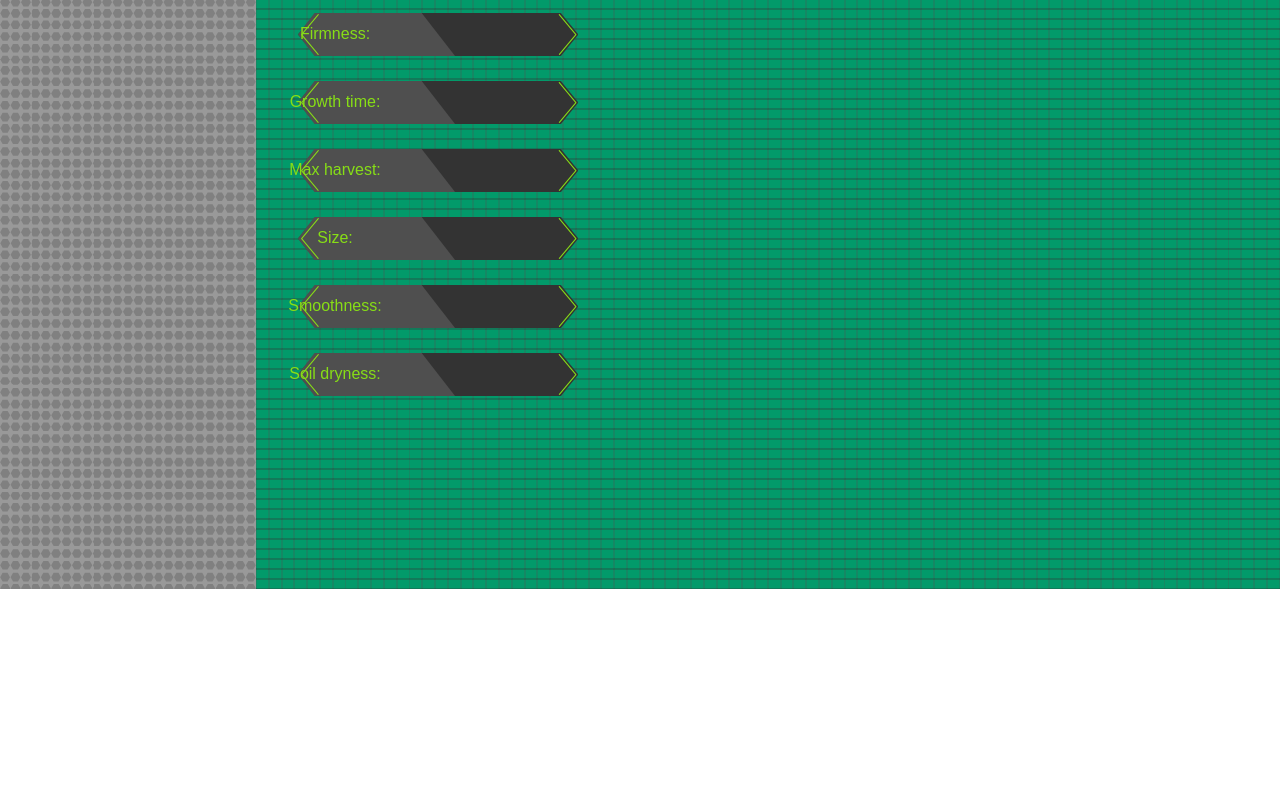
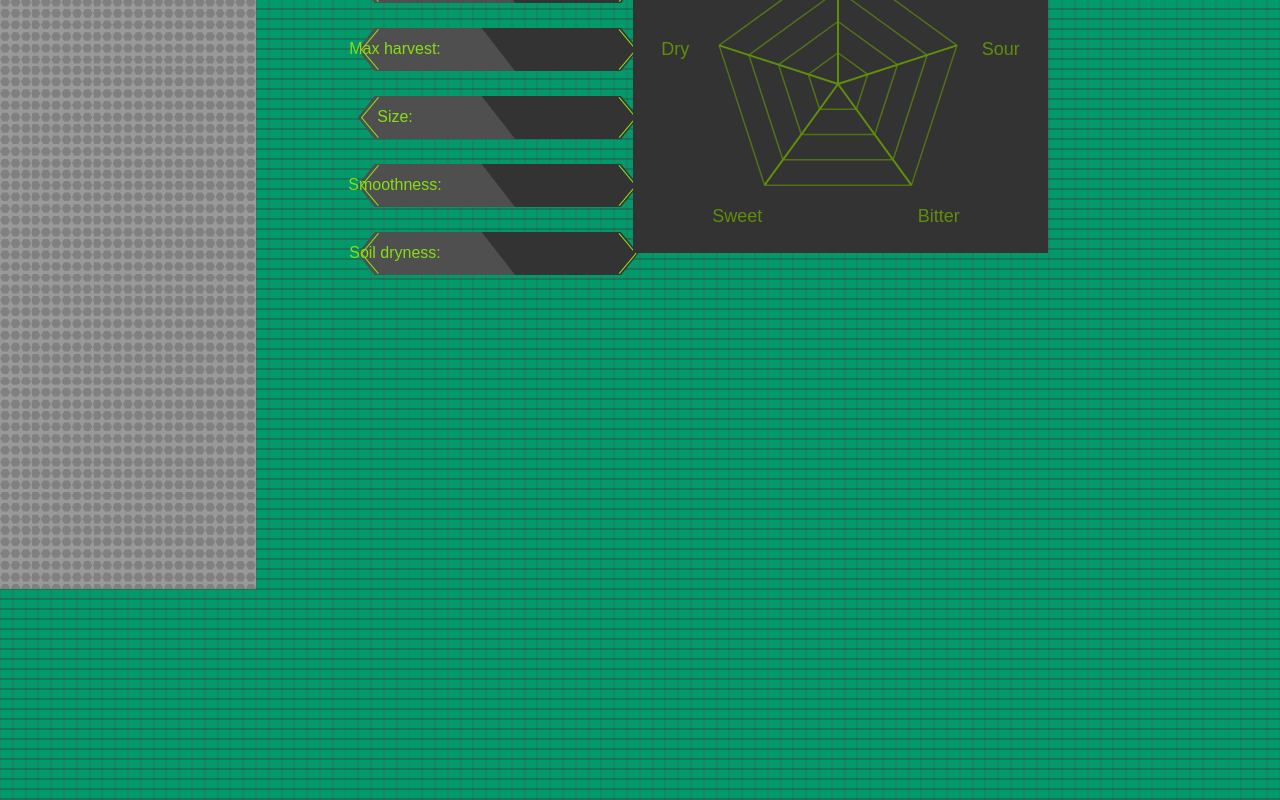
Before and after one commit to MaylinnK/Front-end-applications, a React (Create React App) app: page / in a window 1280 px wide. Shown: the part 211-1011 px from the top of the page. Before the commit the page ends 800 px from the top, so only its background shows below. Built offline with nearby package versions, Linux system fonts and the light colour scheme; no server answers.

Commit message:
Chart wordt nu ingeladen
Chart werkt, data nog niet

```diff
--- a/src/App.js
+++ b/src/App.js
@@ -174,7 +174,7 @@ export default function App() {
               </p>
             </article>
           </section>
-          {/* <RadarChart /> */}
+          <RadarChart />
           <div id="chart"></div>
         </main>
       </div>
--- a/src/components/Button.jsx
+++ b/src/components/Button.jsx
@@ -4,7 +4,7 @@ import BerryContext from "../providers/BerryContext";
 const Name = () => {
   let data = useContext(BerryContext);
   if (!data) {
-    return <h1>"hey"</h1>;
+    return <h1>Geen data in Button.jsx!</h1>;
   }
   return (
     <>
--- a/src/components/Radar.js
+++ b/src/components/Radar.js
@@ -4,10 +4,9 @@ import * as d3 from "d3";
 import { useContext } from "react";
 import BerryContext from "../providers/BerryContext";
 
-function BarChart({ id, options }) {
-    const d = useContext(BerryContext);
-    console.log("hey")
-    id = document.createElement('div');
+function RadarChart({ id, options, data }) {
+    data = useContext(BerryContext);
+    id = "#chart";
   const ref = useD3((svg) => {
     // Maakt een lijst van eigenschappen aan voor de chart om later gemakkelijk aanpassingen te maken.
     let cfg = {
@@ -46,9 +45,10 @@ function BarChart({ id, options }) {
       );
 
     // Maakt de vijfhoeken aan en positioneert ze in elkaar.
+    const lines = []
     for (let j = 0; j < cfg.levels; j++) {
       let levelFactor = cfg.factor * radius * ((j + 1) / cfg.levels);
-      g.selectAll(".levels")
+      lines.push(g.selectAll(".levels")
         .data(allAxis)
         .enter()
         .append("svg:line")
@@ -86,7 +86,8 @@ function BarChart({ id, options }) {
             ", " +
             (cfg.h / 2 - levelFactor) +
             ")"
-        );
+        )
+      )
     }
     let series = 0;
 
@@ -99,7 +100,7 @@ function BarChart({ id, options }) {
       .attr("className", "axis");
 
     //Maakt de axis lijnen aan.
-    axis
+    const axisses = axis
       .append("line")
       .attr("x1", cfg.w / 2)
       .attr("y1", cfg.h / 2)
@@ -118,7 +119,7 @@ function BarChart({ id, options }) {
       .style("stroke-width", "2px");
 
     // Voegt de labels toe aan de chart.
-    axis
+    const labels = axis
       .append("text")
       .attr("className", "legend")
       .text(function (d) {
@@ -148,15 +149,19 @@ function BarChart({ id, options }) {
         );
       });
 
+      if (!data) {
+        return <h1>Geen data in radar.js</h1>
+      }
+
     // Laadt alle data in de chart.
-    function loadData(berry, tooltip, dataValues, potencyData, z) {
+    function loadData(d, berry, tooltip, dataValues, potencyData, z) {
       // Delete huidige data in de chart.
       d3.selectAll(".poly").remove();
       // Haalt de id op van de geselecteerde radiobutton.
       berry = document.querySelector('input[type="radio"]:checked').id;
       dataValues = [];
       potencyData = [];
-      potencyData.push(d[berry].flavors);
+      potencyData.push(data[berry].flavors);
       // Loopt door de potencies heen en zet deze om naar coordinaten op de chart.
       potencyData.forEach(function (y, x) {
         g.selectAll(".nodes").data(y, (j, i) => {
@@ -176,7 +181,7 @@ function BarChart({ id, options }) {
       });
 
       // Gebruikt de coordinaten om de radar op de chart te zetten.
-      g.selectAll(".area")
+      const dataArea = g.selectAll(".area")
         .data([dataValues])
         .join(function (enter) {
           return (
@@ -218,9 +223,10 @@ function BarChart({ id, options }) {
       // Maakt cirkels aan per hoek om de potency te kunnen zien.
       tooltip = d3.select("body").append("div").attr("className", "toolTip");
       potencyData = [potencyData];
+      const cirkels = []
       // Haalt weer de potency data op en en zet deze om naar coordinaten.
       potencyData[0].forEach(function (y, x) {
-        g.selectAll(".nodes")
+        cirkels.push(g.selectAll(".nodes")
           .data(y)
           .enter()
           .append("svg:circle")
@@ -275,29 +281,52 @@ function BarChart({ id, options }) {
           })
           .on("mouseout", function (d) {
             tooltip.style("display", "none");
-          });
+          })
+        )
         series++;
       });
+
+      // svg.select(".lines").call(lines);
+      // svg.select(".axisses").call(axisses);
+      // svg.select(".labels").call(labels);
+      // svg.select(".plot-area").call(dataArea);
     }
 
-    // Laadt overige data in in de browser.
-    function textData(berry) {
-      berry = document.querySelector('input[type="radio"]:checked').id;
-      document.querySelector("h1").innerHTML = d[berry].name;
-      document.getElementById("firmness").innerHTML = d[berry].firmness.name;
-      document.getElementById("growth").innerHTML = d[berry].growth_time;
-      document.getElementById("harvest").innerHTML = d[berry].max_harvest;
-      document.getElementById("size").innerHTML = d[berry].size;
-      document.getElementById("smoothness").innerHTML = d[berry].smoothness;
-      document.getElementById("dryness").innerHTML = d[berry].soil_dryness;
-    }
+
+    // // Laadt overige data in de browser.
+    // function textData(berry) {
+    //   berry = document.querySelector('input[type="radio"]:checked').id;
+    //   document.querySelector("h1").innerHTML = d[berry].name;
+    //   document.getElementById("firmness").innerHTML = d[berry].firmness.name;
+    //   document.getElementById("growth").innerHTML = d[berry].growth_time;
+    //   document.getElementById("harvest").innerHTML = d[berry].max_harvest;
+    //   document.getElementById("size").innerHTML = d[berry].size;
+    //   document.getElementById("smoothness").innerHTML = d[berry].smoothness;
+    //   document.getElementById("dryness").innerHTML = d[berry].soil_dryness;
+    // }
     // Voegt event listeners toe aan de radiobuttons.
     const buttons = document.querySelectorAll("input");
     for (const button of buttons) {
       button.addEventListener("click", loadData);
-      button.addEventListener("click", textData);
+      // button.addEventListener("click", textData);
     }
   });
+  return (
+    <svg
+      ref={ref}
+      style={{
+        height: 500,
+        width: "100%",
+        marginRight: "0px",
+        marginLeft: "0px"
+      }}
+    >
+      <g className="plot-area" />
+      <g className="lines" />
+      <g className="axisses" />
+      <g className="labels" />
+    </svg>
+  );
 }
 
-export default BarChart;
+export default RadarChart;
```
